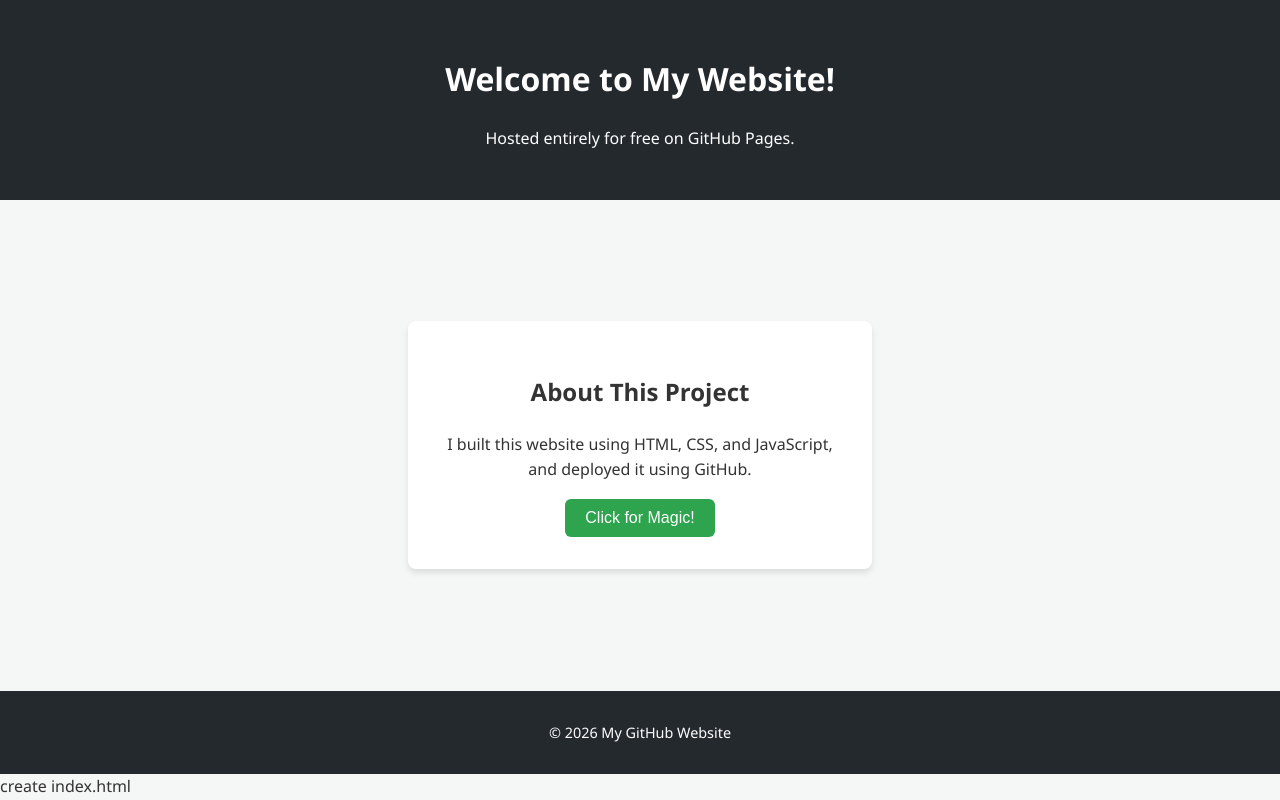
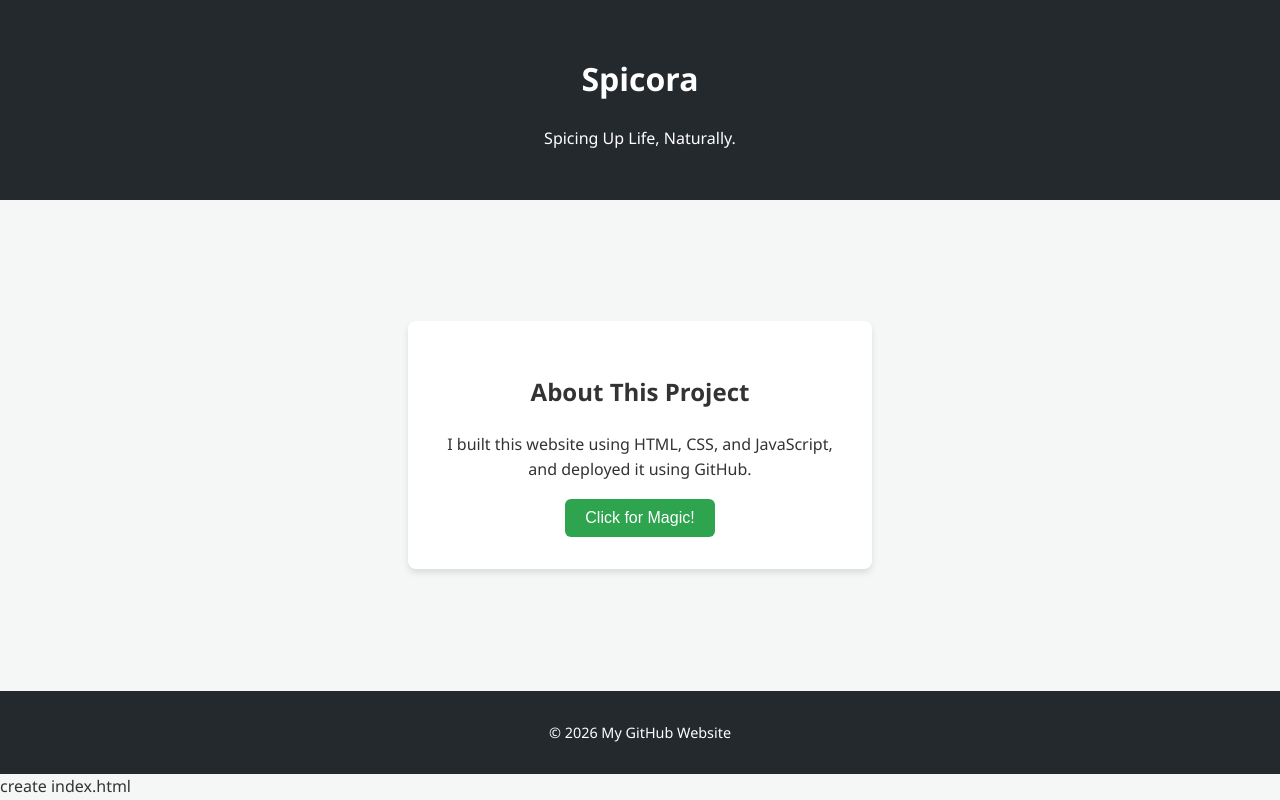
Before and after one commit to ashwani2907/spicora, a plain HTML site: page index.html in a window 1280 px wide. Drawn offline with Linux system fonts and the light colour scheme; a script that the page names is missing.

Commit message:
Update header content in index.html

```diff
--- a/index.html
+++ b/index.html
@@ -9,8 +9,8 @@
 <body>
 
     <header>
-        <h1>Welcome to My Website!</h1>
-        <p>Hosted entirely for free on GitHub Pages.</p>
+        <h1>Spicora</h1>
+        <p>Spicing Up Life, Naturally.</p>
     </header>
 
     <main>
```
